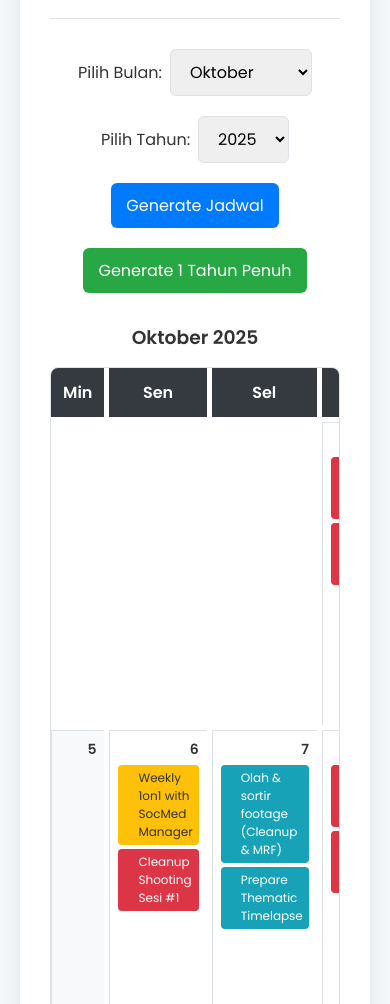
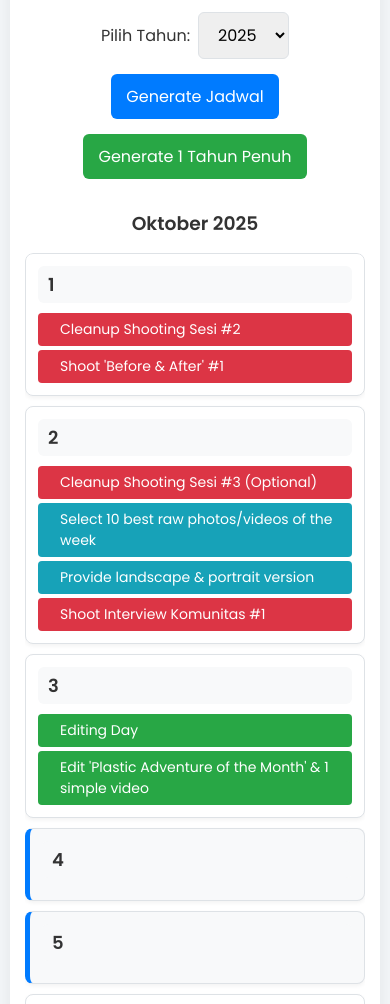
Before and after one commit to rhieskhiez/CCG, a plain HTML site: page index.html in a window 390 px wide. Shown: the part 278-1282 px from the top of the page. Drawn offline with Linux system fonts and the light colour scheme.

Commit message:
Update style.css

```diff
--- a/style.css
+++ b/style.css
@@ -160,3 +160,71 @@ button:hover {
     text-align: center;
     margin-bottom: 20px;
 }
+
+/* ----------------------------------------------- */
+/* --- Media Query for Responsive Design (BARU) --- */
+/* ----------------------------------------------- */
+
+/* Terapkan gaya ini jika lebar layar 768px atau kurang (ukuran tablet & smartphone) */
+@media (max-width: 768px) {
+    body {
+        padding: 10px;
+    }
+
+    .container {
+        padding: 15px;
+    }
+
+    header h1 {
+        font-size: 24px;
+    }
+
+    .controls {
+        flex-direction: column; /* Tombol & dropdown akan tersusun ke bawah */
+        gap: 15px;
+    }
+
+    /* Ubah kalender dari grid menjadi list */
+    .calendar {
+        display: block; /* Hapus layout grid */
+        border: none;
+    }
+
+    /* Sembunyikan header hari (Min, Sen, Sel, dst.) karena tidak diperlukan di list view */
+    .calendar-header {
+        display: none;
+    }
+
+    /* Atur setiap hari menjadi seperti kartu/item dalam daftar */
+    .day {
+        min-height: auto;
+        margin-bottom: 10px;
+        border: 1px solid var(--border-color); /* Beri border di sekeliling */
+        border-radius: 8px;
+        box-shadow: 0 2px 4px rgba(0,0,0,0.05);
+        padding: 12px;
+    }
+
+    .day.weekend {
+        border-left: 5px solid var(--primary-color); /* Beri tanda khusus untuk weekend */
+    }
+
+    /* Ubah tampilan nomor hari agar lebih jelas */
+    .day-number {
+        text-align: left;
+        font-size: 18px;
+        font-weight: 700;
+        background-color: var(--secondary-color);
+        padding: 5px 10px;
+        border-radius: 6px;
+        margin-bottom: 10px;
+    }
+
+    .tasks {
+        font-size: 14px; /* Perbesar sedikit font tugas agar mudah dibaca */
+    }
+
+    .task {
+        padding: 6px 8px; /* Beri sedikit padding lebih pada tugas */
+    }
+}
```
